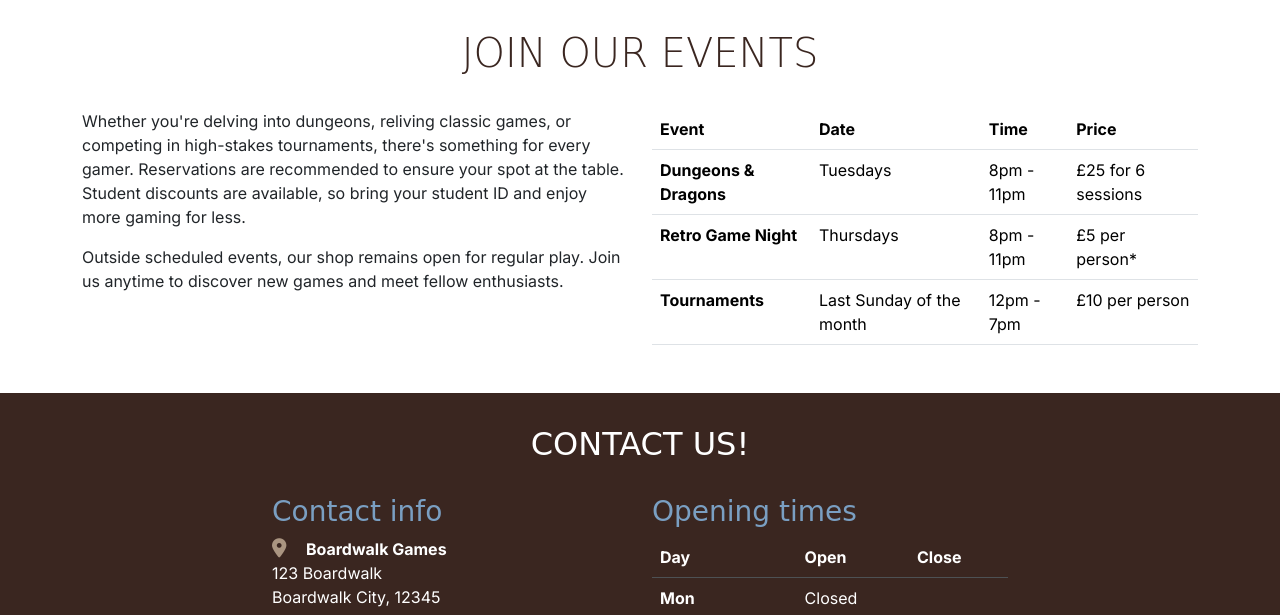
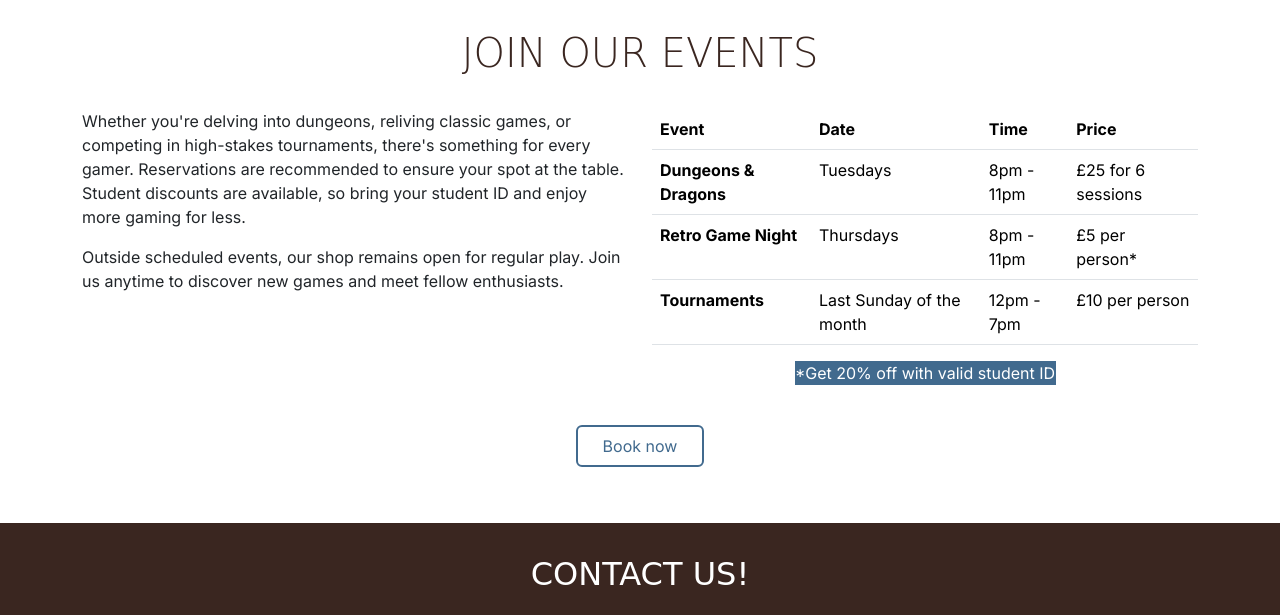
Before and after one commit to sthDINESH/boardwalk-games, a plain HTML site: page index.html in a window 1280 px wide. Shown: the part 1145-1760 px from the top of the page. Drawn offline with nearby package versions, Linux system fonts and the light colour scheme; a web font is replaced by a local one.

Commit message:
add discounts in index and event links in nav bar

```diff
--- a/assets/css/style.css
+++ b/assets/css/style.css
@@ -104,6 +104,13 @@ h2 {
     border: none;
 }
 
+/* Events */
+#discounts p{
+    background-color: var(--highlight-color);
+    color: white;
+    width: 100%;
+}
+
 /* Contact */
 #contact {
     background-color: var(--primary-color);
--- a/index.html
+++ b/index.html
@@ -40,6 +40,9 @@
                     </li>
                     <li class="nav-item">
                         <a class="nav-link" href="#">Services</a>
+                    </li>
+                    <li class="nav-item">
+                        <a class="nav-link" href="#events">Events</a>
                     </li>
                     <li class="nav-item">
                         <a class="nav-link" href="game-library.html">Games</a>
@@ -205,8 +208,10 @@
                     <p>Outside scheduled events, our shop remains open for regular play. Join us anytime to discover new
                         games and meet fellow enthusiasts.</p>
                 </div>
-                <!-- Event openeing times and discount -->
                 <div class="col-12 col-xl-6">
+                    <section class="row justify-content-center">
+                        <!-- Event opening times and discount -->
+                        <div class="col-12">
                             <table class="table table-hover">
                                 <thead>
                                     <tr>
@@ -237,6 +242,14 @@
                                     </tr>
                                 </div>
                             </table>
+                        </div>
+                        <div id="discounts" class="col-12 col-md-6 d-flex text-center">
+                            <p>*Get 20% off with valid student ID</p>
+                        </div>
+                    </section>
+                </div>
+                <div class="col-12 text-center">
+                    <a href="booking.html" class="btn my-4 custom-button-outline" aria-current="page">Book now</a>
                 </div>
             </div>
         </section>
```
Also changed, not shown: booking.html (+3 -0 lines), game-library.html (+3 -0 lines), success.html (+3 -0 lines). Lines whose indentation alone changed are shown as unchanged.
